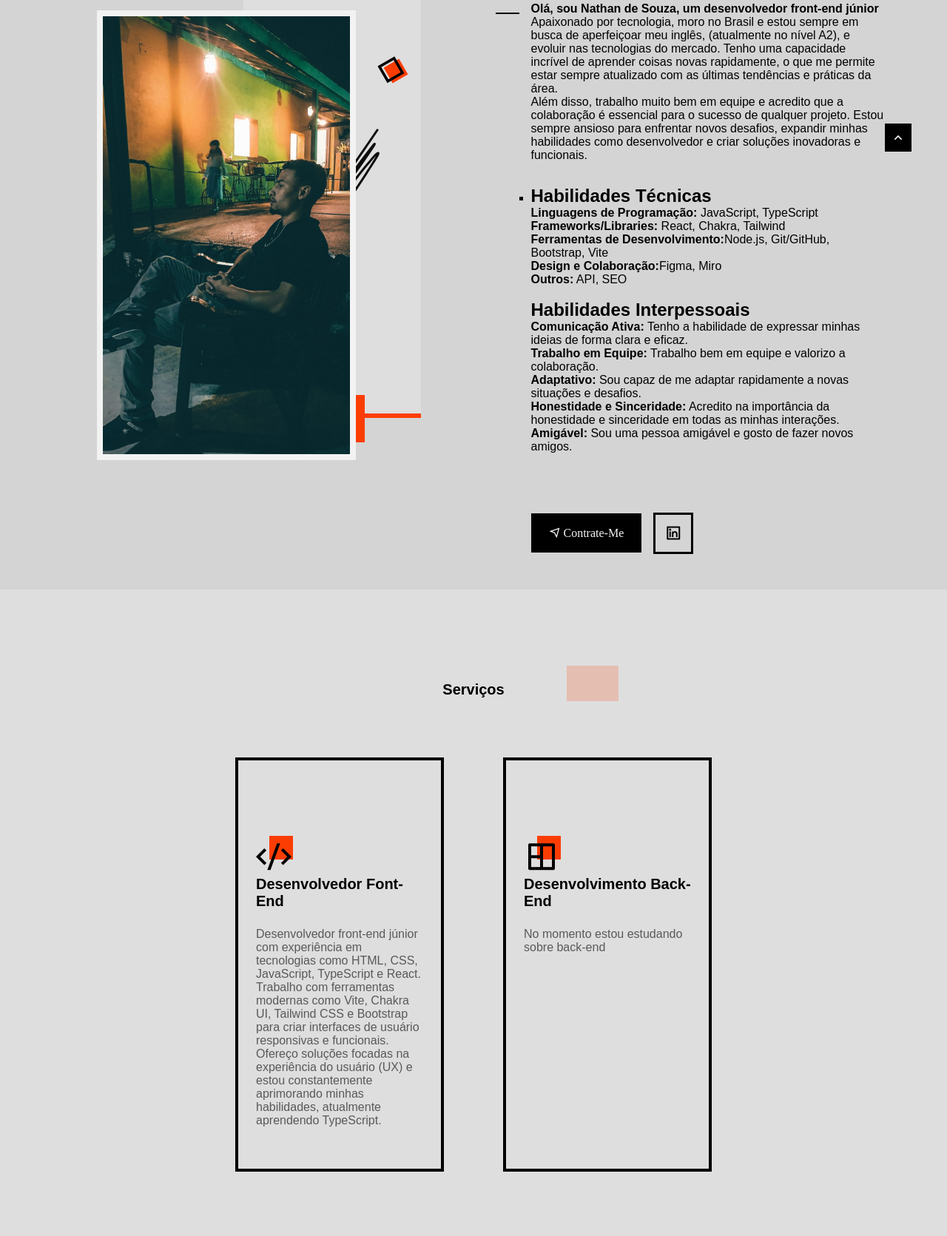
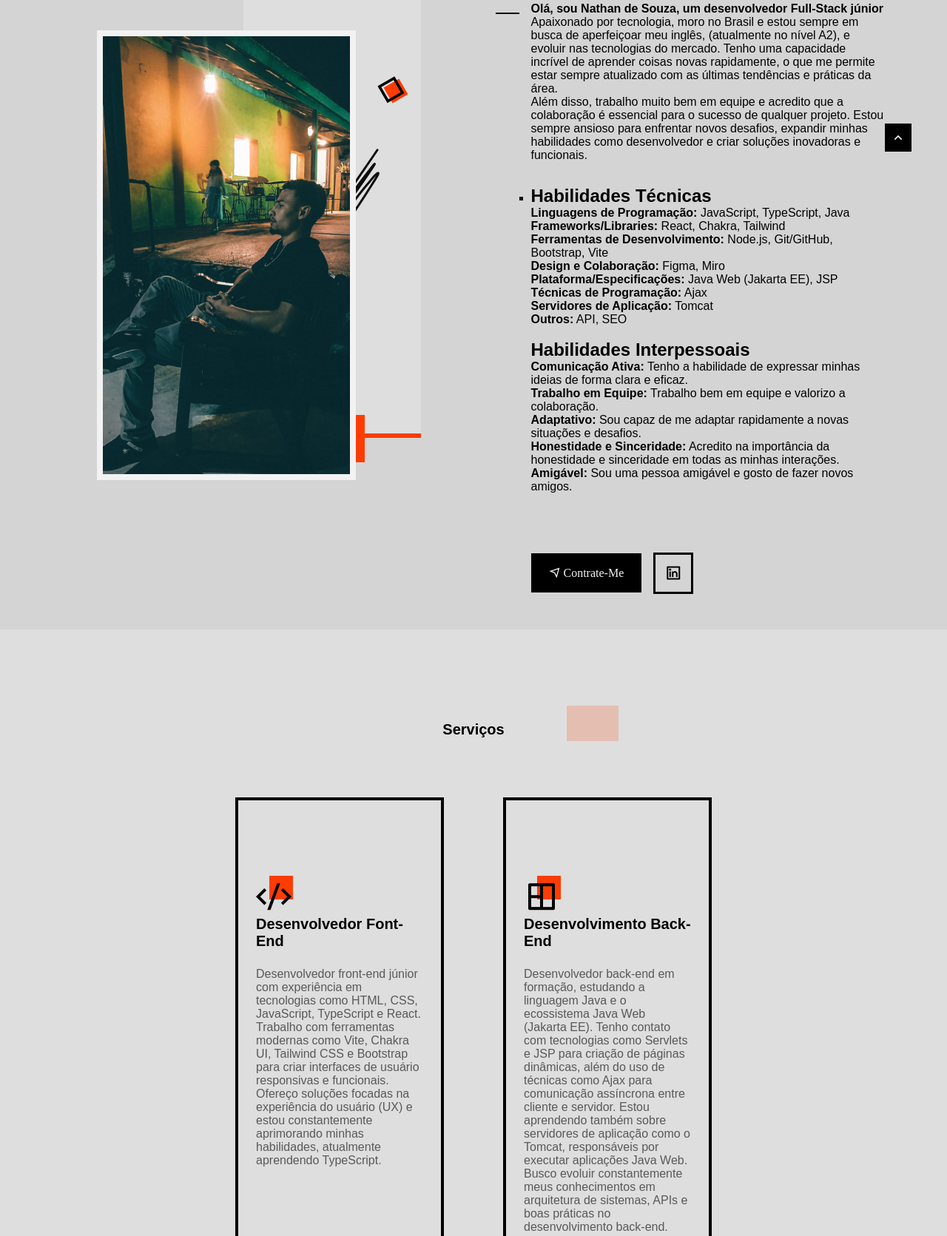
Before and after one commit to NathanDeSouzaBrito/Portifolio-Front-End, a website: page index.html in a window 1280 px wide. Shown: the part 995-2666 px from the top of the page at 74% size. Drawn offline with nearby package versions, Linux system fonts and the light colour scheme; a web font is replaced by a local one.

Commit message:
Portfolio update for full stack

```diff
--- a/index.html
+++ b/index.html
@@ -153,8 +153,8 @@
           <!--==================== HOME INFO ========================-->
           <div class="home__info">
             <p class="home__description Pt-br">
-              Sou um desenvolvedor web de 21 anos com um domínio em <br />
-              <b> JavaScript, HTML, CSS e React.</b> Sou conhecido por ser
+              Sou um desenvolvedor web de 22 anos com um domínio em <br />
+              <b> JavaScript, HTML, CSS, React e Java.</b> Sou conhecido por ser
               <br />
               atencioso e sempre me destaco em minha área de atuação. Adoro
               <br />
@@ -198,7 +198,7 @@
 
           <div class="about__info">
             <p class="about__description Pt-br">
-              <b>Olá, sou Nathan de Souza, um desenvolvedor front-end júnior</b>
+              <b>Olá, sou Nathan de Souza, um desenvolvedor Full-Stack júnior</b>
               <br />
               Apaixonado por tecnologia, moro no Brasil e estou sempre em busca
               de aperfeiçoar meu inglês, (atualmente no nível A2), e evoluir nas
@@ -216,13 +216,16 @@
               <li class="about__item Pt-br">
                 <!-- Habilidades Técnicas -->
                 <h2>Habilidades Técnicas</h2>
-                <b> Linguagens de Programação: </b>JavaScript, TypeScript <br />
-                <b> Frameworks/Libraries:</b> React, Chakra, Tailwind <br />
-                <b>Ferramentas de Desenvolvimento:</b>Node.js, Git/GitHub,
-                Bootstrap, Vite <br />
-                <b>Design e Colaboração:</b>Figma, Miro <br />
+                <b>Linguagens de Programação: </b>JavaScript, TypeScript, Java <br />
+                <b>Frameworks/Libraries:</b> React, Chakra, Tailwind <br />
+                <b>Ferramentas de Desenvolvimento:</b> Node.js, Git/GitHub, Bootstrap, Vite <br />
+                <b>Design e Colaboração:</b> Figma, Miro <br />
+                <b>Plataforma/Especificações:</b> Java Web (Jakarta EE), JSP <br />
+                <b>Técnicas de Programação:</b> Ajax <br />
+                <b>Servidores de Aplicação:</b> Tomcat <br />
                 <b>Outros:</b> API, SEO <br />
                 <br />
+
                 <!-- Habilidades Interpessoais -->
                 <h2>Habilidades Interpessoais</h2>
                 <b>Comunicação Ativa:</b> Tenho a habilidade de expressar minhas
@@ -299,8 +302,14 @@
               <h2 class="services__title Pt-br">Desenvolvimento Back-End</h2>
 
               <p class="services__description Pt-br">
-                No momento estou estudando sobre back-end
-              </p>
+              Desenvolvedor back-end em formação, estudando a linguagem Java e o ecossistema
+              Java Web (Jakarta EE). Tenho contato com tecnologias como Servlets e JSP para
+              criação de páginas dinâmicas, além do uso de técnicas como Ajax para
+              comunicação assíncrona entre cliente e servidor. Estou aprendendo também sobre
+              servidores de aplicação como o Tomcat, responsáveis por executar aplicações
+              Java Web. Busco evoluir constantemente meus conhecimentos em arquitetura de
+              sistemas, APIs e boas práticas no desenvolvimento back-end. <br />
+            </p>
             </div>
           </article>
 
```
